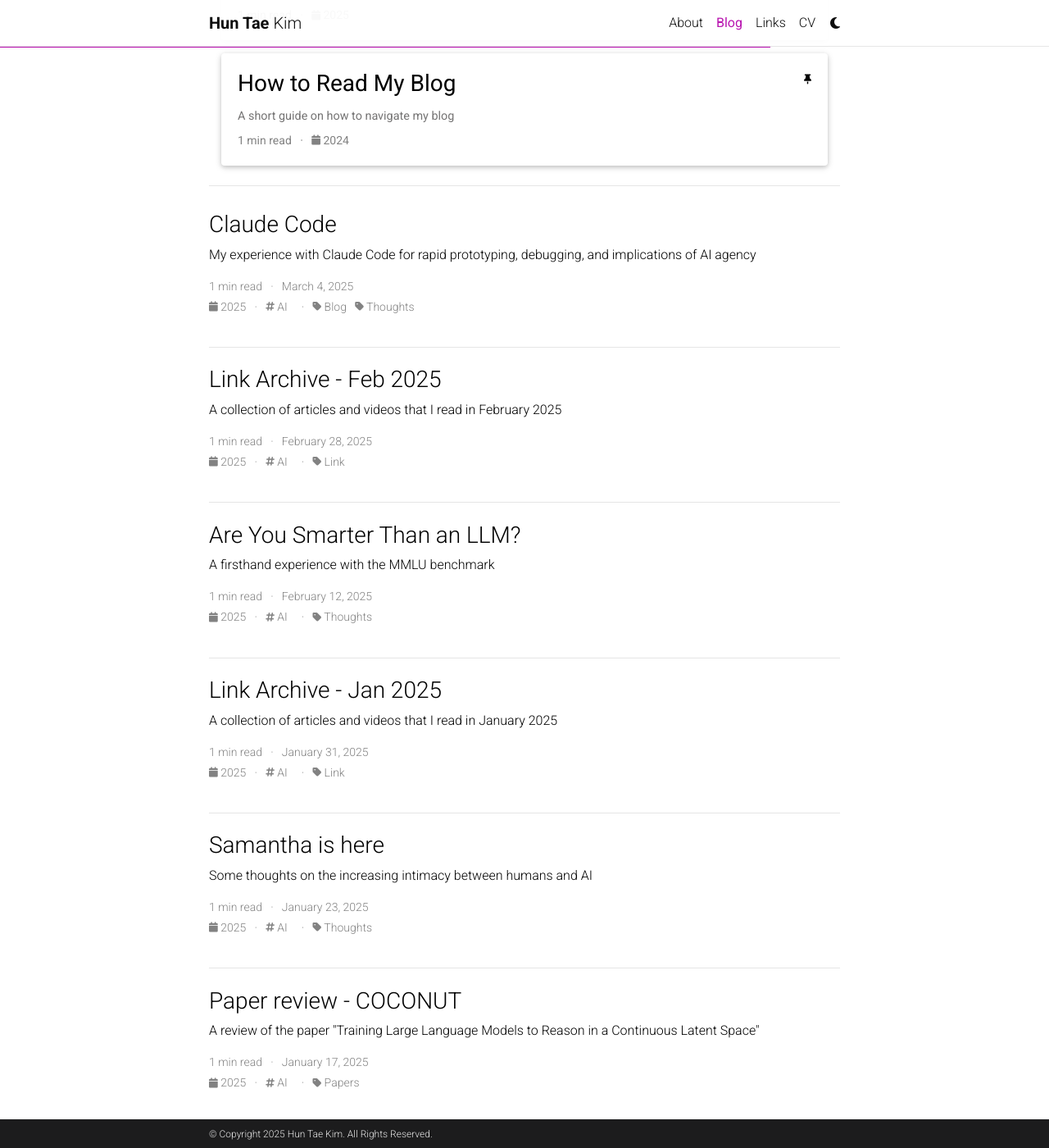
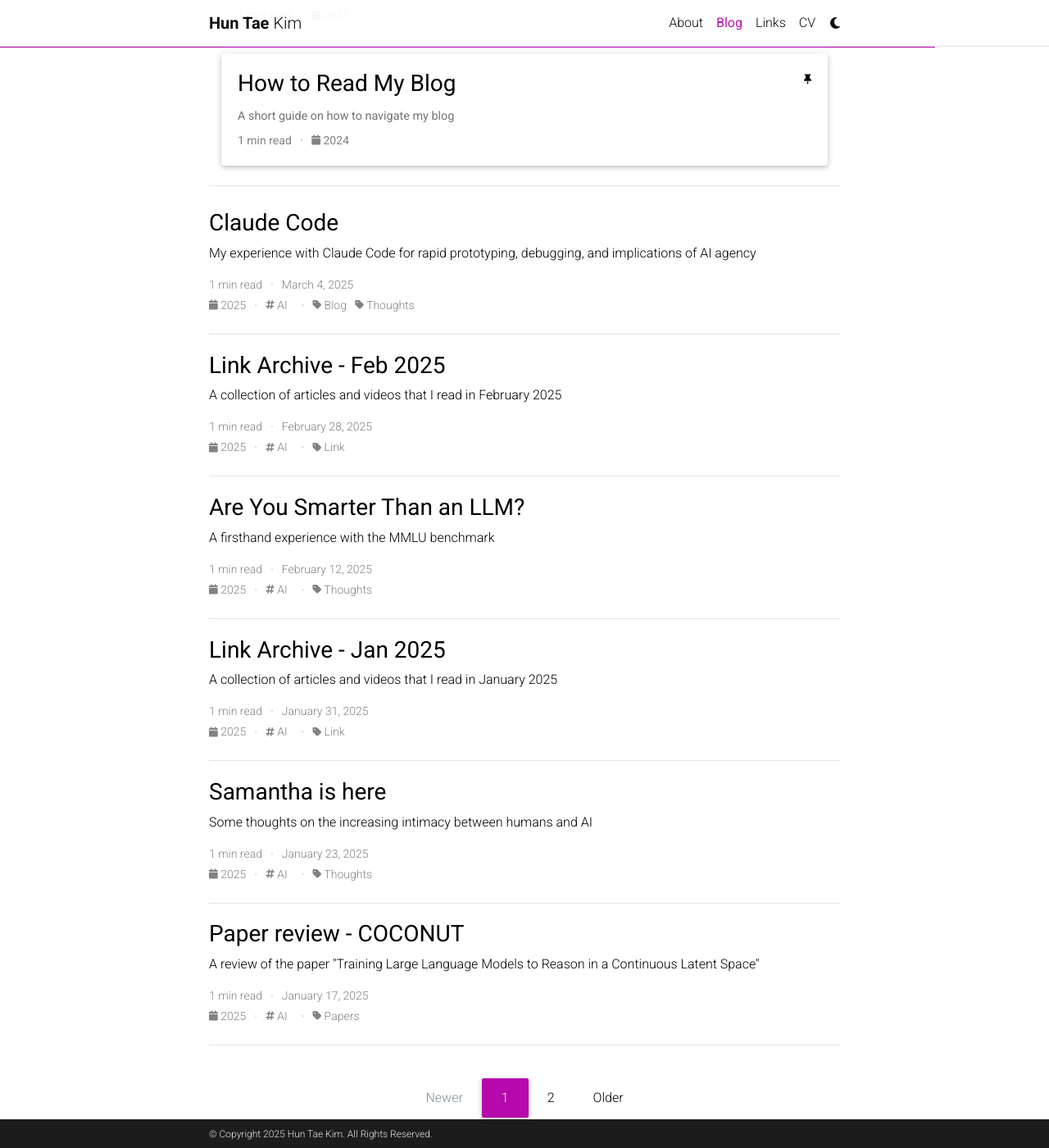
Before and after one commit to ht0324/ht0324.github.io, a Jekyll site: the page built from blog/index.html, in a window 1280 px wide and 1400 px high, scrolled down 401 px. Shown: the whole window at 82% size. Built offline with Jekyll 4.4.1, drawn with Linux system fonts in a browser that asks for light colours; the list of posts is cut into pages by our own code; comment, search, counter and statistics services are not loaded; a style sheet for code colours, icons or effects is not loaded.

Commit message:
Update configuration and styles for announcements and latest posts; adjust padding in footer and modify post title styling for improved readability

```diff
--- a/_config.yml
+++ b/_config.yml
@@ -179,12 +179,12 @@
 
 announcements:
   enabled: true
-  scrollable: true # adds a vertical scroll bar if there are more than 3 news items
-  limit: 5 # leave blank to include all the news in the `_news` folder
+  scrollable: False # adds a vertical scroll bar if there are more than 3 news items
+  limit: 3 # leave blank to include all the news in the `_news` folder
 
 latest_posts:
   enabled: true
-  scrollable: true # adds a vertical scroll bar if there are more than 3 new posts items
+  scrollable: False # adds a vertical scroll bar if there are more than 3 new posts items
   limit: 5 # leave blank to include all the blog posts
 
 # -----------------------------------------------------------------------------
--- a/_sass/_base.scss
+++ b/_sass/_base.scss
@@ -514,8 +514,8 @@
   li {
     border-bottom: 1px solid var(--global-divider-color);
     list-style: none;
-    padding-top: 1.4rem;
-    padding-bottom: 1.4rem;
+    padding-top: 1.3rem;
+    padding-bottom: 0.5rem;
 
     .post-meta {
       color: var(--global-text-color-light);
--- a/blog/index.html
+++ b/blog/index.html
@@ -111,14 +111,14 @@
 {%- endif -%}
         <h3>
         {% if post.redirect == blank %}
-          <a class="post-title" href="{{ post.url | relative_url }}">{{ post.title }}</a>
+          <a class="post-title" href="{{ post.url | relative_url }}" style="font-weight: 400;">{{ post.title }}</a>
         {% elsif post.redirect contains '://' %}
-          <a class="post-title" href="{{ post.redirect }}" target="_blank">{{ post.title }}</a>
+          <a class="post-title" href="{{ post.redirect }}" target="_blank" style="font-weight: 400;">{{ post.title }}</a>
           <svg width="2rem" height="2rem" viewBox="0 0 40 40" xmlns="http://www.w3.org/2000/svg">
             <path d="M17 13.5v6H5v-12h6m3-3h6v6m0-6-9 9" class="icon_svg-stroke" stroke="#999" stroke-width="1.5" fill="none" fill-rule="evenodd" stroke-linecap="round" stroke-linejoin="round"></path>
           </svg>
         {% else %}
-          <a class="post-title" href="{{ post.redirect | relative_url }}">{{ post.title }}</a>
+          <a class="post-title" href="{{ post.redirect | relative_url }}" style="font-weight: 400;">{{ post.title }}</a>
         {% endif %}
       </h3>
       <p>{{ post.description }}</p>
```
